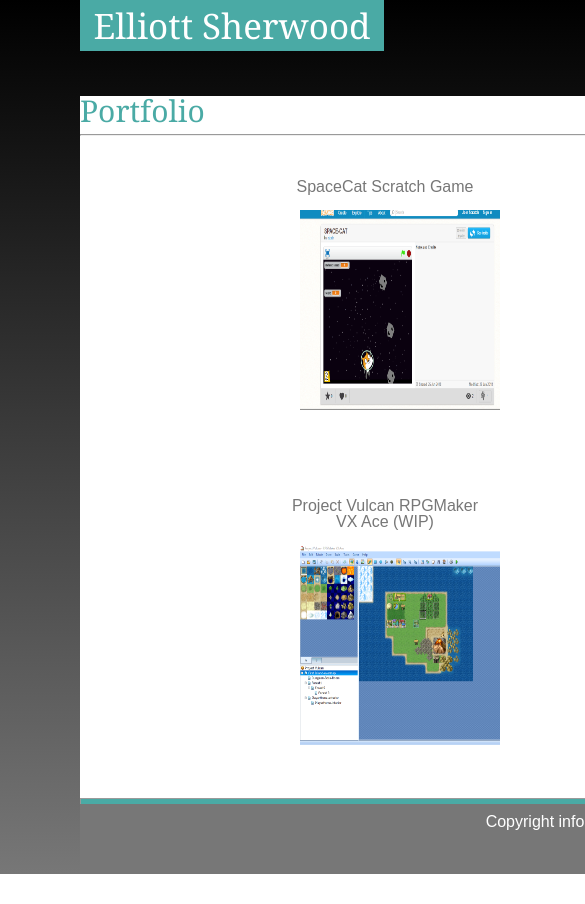
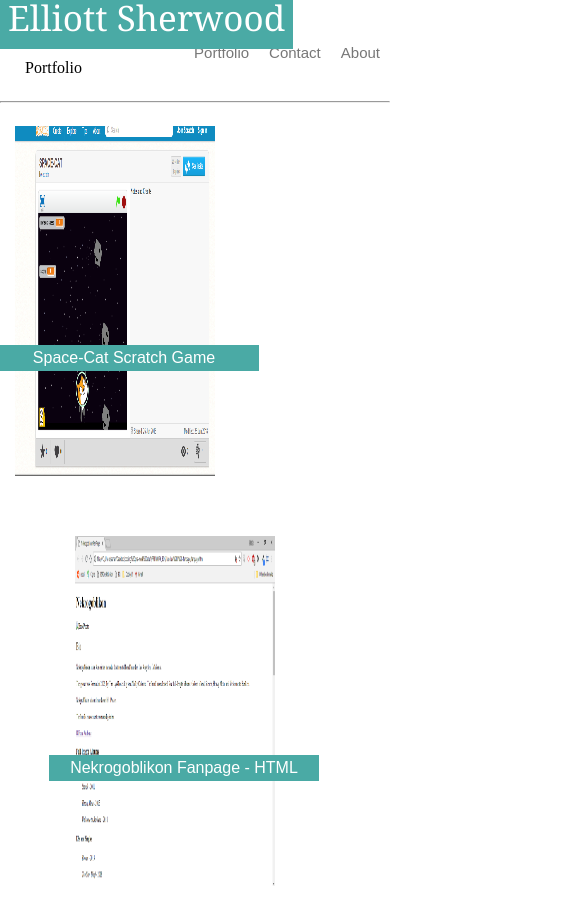
Before and after one commit to E-Sherwood/Portfolio-Responsive, a plain HTML site: page portfolio.html in a window 390 px wide. Shown: the top 904 px of the page, 585 px wide, since content can reach past the window. Before the commit the page ends 874 px from the top, so only its background shows below. Drawn offline with Linux system fonts and the light colour scheme.

Commit message:
media query responsiveness added

```diff
--- /dev/null
+++ b/assets/css/responsive-style.css
@@ -0,0 +1,151 @@
+@media only screen and (min-width: 769px) {
+    .paragraph{
+        float:right;
+    }
+    img {
+        width:300px;
+        height:450px;
+        float:left;
+    }
+}
+@media only screen and (max-width: 768px) {
+
+    .paragraph {
+        clear: both;
+    }
+    img {
+        width:250px;
+        height:400px;
+        float:left;
+    }
+    .container {
+        position: relative;
+        text-align:center;
+        color:white;
+        font-family: 'Arial', 'Helvetica Neue', Helvetica, sans-serif;
+        margin-bottom: 30px;
+        margin-left: auto;
+        margin-right: auto;
+        padding: 15px;
+        clear: both;
+        width:260px;
+    }
+    .centered {
+        position: absolute;
+        top: 65%;
+        left: 30%;
+        transform: translate(-50%, -50%);
+        background-color: #4aaaa5;
+        padding: 5px;
+        width:260px;
+        clear: both;
+        margin-left: 55px;
+        margin-right:auto;
+    }
+}
+@media only screen and (max-width: 640px) {
+
+    .paragraph {
+        clear:both;
+        width:100%;
+    }
+    img {
+        width:200px;
+        height:350px;
+        clear:both;
+    }
+    col- {
+        width:100%;
+    }
+    .container {
+        position: relative;
+        text-align:center;
+        color:white;
+        font-family: 'Arial', 'Helvetica Neue', Helvetica, sans-serif;
+        margin-bottom: 30px;
+        margin-left: auto;
+        margin-right: auto;
+        padding: 15px;
+        clear: both;
+        width:200px;
+    }
+    .centered {
+        position: absolute;
+        top: 65%;
+        left: 30%;
+        transform: translate(-50%, -50%);
+        background-color: #4aaaa5;
+        padding: 5px;
+        width:200px;
+        clear: both;
+        margin-left: 55px;
+        margin-right:auto;
+    }
+    .header {
+
+        background-color: #4aaaa5;
+         color:#ffffff;
+         font-size: 20px;
+         width: 100%;
+         padding: 8px;
+         font-family: 'Georgia', Times, Times New Roman, serif;
+         text-align: center;
+         position: relative;
+    }
+}
+footer {
+    clear:both;
+    padding: 30px;
+    text-align: center;
+    background-color: #666;
+    color: white;
+    margin-top: -1px;
+}
+.buttons {
+    float: right;
+    padding: 10px;
+    font-size: 15px;
+    font-family: 'Arial', 'Helvetica Neue', Helvetica, sans-serif;
+    color: #777777;
+    text-decoration: none;
+}
+.header {
+
+    background-color: #4aaaa5;
+     color:#ffffff;
+     font-size: 35px;
+     width: 30%;
+     padding: 8px;
+     font-family: 'Georgia', Times, Times New Roman, serif;
+     text-align: center;
+     position: relative;
+}
+h2 {
+    margin: 15px;
+    padding:10px;
+}
+.container {
+    position: relative;
+    text-align:center;
+    color:white;
+    font-family: 'Arial', 'Helvetica Neue', Helvetica, sans-serif;
+    margin-bottom: 30px;
+    padding: 15px;
+}
+.centered {
+    position: absolute;
+    top: 65%;
+    left: 30%;
+    transform: translate(-50%, -50%);
+    background-color: #4aaaa5;
+    padding: 5px;
+    width:260px;
+    margin-left: 55px;
+}
+#space {
+    background-color: #4aaaa5;
+    height: 5px;
+    margin: 0 auto;
+    width: inherit;
+    clear: both;
+}
--- a/assets/css/style.css
+++ b/assets/css/style.css
@@ -1,127 +1,15 @@
-
-header {
-    background-color: #4aaaa5;
-     color:#ffffff;
-     font-size: 35px;
-     width: 30%;
-     padding: 8px;
-     font-family: 'Georgia', Times, Times New Roman, serif;
-     text-align: center;
-     position: relative;
-     margin-left: 50px;
-
-}
-.buttons {
-    float: right;
-    padding: 5px;
-    font-size: 15px;
-    font-family: 'Arial', 'Helvetica Neue', Helvetica, sans-serif;
-    color: #777777;
-    text-decoration: none;
-    margin-bottom: 50px;
-    margin-top: -65px;
-
-}
-h2 {
-    clear: both;
-    font-size: 30px;
-    color: #4aaaa5;
-    text-align: left;
-    font-family: 'Georgia', Times, Times New Roman, serif;
-}
-#self {
-    height: 275px;
-    width: 175px;
-    padding: 10px;
-    float: left;
-    overflow: auto;
-}
-div {
-    text-align: center;
-    background-color: #fff;
-    margin-left: 50px;
-    overflow: hidden;
-}
-aside {
-    text-align: center;
-    background-color: #fff;
-    margin-left: initial;
-    overflow: hidden;
-    width: 910px;
-}
-html {
-    width: 960px;
-    margin-left: 30px;
-    margin-right: 30px;
-    margin-top: none;
-}
-p {
-    color: #777777;
-    font-family: 'Arial', 'Helvetica Neue', Helvetica, sans-serif;
-}
-hr {
-    width: 960px;
-}
-#image {
-    height: 200px;
-    width: 200px;
-    padding: 15px;
-}
-footer {
-    clear: both;
-    text-align: center;
-    background-color: #777;
-    color: white;
-    font-family: 'Arial', 'Helvetica Neue', Helvetica, sans-serif;
-    margin-top: -1px;
-    height: 50px;
-    padding: 10px;
-}
-#space {
-    background-color: #4aaaa5;
-    height: 5px;
-    margin: 0 auto;
-    width: inherit;
-    clear: both;
-}
-button {
-    margin-left: 100px;
-}
-section {
-    margin-left: 50px;
-}
-body {
-    background: linear-gradient(#000, #777);
-}
-article {
-    width: 200px;
-    margin: 30px;
-    padding: 5px;
-}
-#lefty {
-    float: left;
-    clear: left;
-    margin-left: 200px;
-}
-.borderCollie {
-    border: solid;
-    border-width: 3px;
-    border-color: #777;
-    border-bottom: none;
-    border-top: none;
-    border-left: none;
-}
 @media only screen and (max-width: 980px) {
-    [class*="col-lg"] {
-        width:100%;
+    body{
+        color:yellow;
     }
 }
 @media only screen and (max-width: 768px) {
-    [class*="col-md"] {
-        width:50%;
-
+    body{
+        color:blue;
+    }
 }
 @media only screen and (max-width: 640px) {
-    [class*="col-s"] {
-        width:30%;
+    body {
+        color:red;
+    }
 }
--- a/portfolio.html
+++ b/portfolio.html
@@ -5,34 +5,54 @@
     <meta name="viewport" content="width=device-width, initial-scale=1.0">
     <meta http-equiv="X-UA-Compatible" content="ie=edge">
     <link href=assets\css\reset.css rel="stylesheet">
-    <link href=assets\css\style.css rel="stylesheet">
+    <link href=assets\css\responsive-style.css rel="stylesheet">
     <title>My Portfolio</title>
 </head>
 <body>
 
-    <header style="margin-bottom:45px">Elliott Sherwood</header>
+    <row class="header">Elliott Sherwood</row>
+    <row>
+            <br>
+            <col-4>
+                <a class="buttons" href=index.html>About</a>
+            </col-4>
+            <col-4>
+                <a class="buttons" href=contact.html>Contact</a>
+            </col-4>
+            <col-4>
+                <a class="buttons" href=portfolio.html>Portfolio</a>
+            </col-4>
+        </row>
 <div>
 <h2>Portfolio</h2>
     <hr>
-    <!--not exact, but better-->
-    <article id="lefty"><p>SpaceCat Scratch Game</p>
-        <img id=image src=assets\images\SpaceCat-Scratch.PNG height="50px" width="50px">
-    </article>
-    <article style=float:right;position:relative;margin:auto;margin-right:100px;><p>Nekrogoblikon Fanpage HTML</p>
-        <img style=float:right id=image src=assets\images\NekrogoblikonFanpage.PNG height="50px" width="50px">
-    </article>
-    <article id="lefty"><p>Project Vulcan RPGMaker VX Ace (WIP)</p>
-        <img id=image src=assets\images\ProjectVulcan.PNG height="50px" width="50px">
-    </article>
-    <article style=float:right;margin-right:100px;><p>Placeholder Project Example</p>
-        <img style=float:right id=image src=assets\images\shrug.jpg>
-    </article>
+    <div class=container style="float:left; margin-left:inherit">
+            <img src=assets\images\SpaceCat-Scratch.PNG height="230px" width="230px">
+            <div class=centered>Space-Cat Scratch Game</div>
+        </div>
+        <div class=container style="float:right; margin-right:100px">
+            <img src=assets\images\NekrogoblikonFanpage.PNG height="230px" width="230px">
+            <div class=centered>Nekrogoblikon Fanpage - HTML</div>
+        </div>
+        <br>
+        <br>
+    <div style="clear:both;">
+        <div class=container style="float:left; margin-left: auto">
+            <img src=assets\images\ProjectVulcan.PNG height="230px" width="230px">
+            <div class=centered>Project Vulcan - RPGMakerVXAce</div>
+        </div>
+        <div class=container style="float:right; margin-right:100px">
+            <img src=assets\images\shrug.jpg height="230px" width="230px">
+            <div class=centered>Placeholder Project Example</div>
+        </div>
     <!--figured out the overflow:hidden attribute to hide scroll bar (woot)-->
+</div>
     <hr id=space>
-    <footer>
-        Copyright info
-    </footer>
+<footer>
+    Copyright info
+</footer>
 
 </div>
 </body>
+
 </html>
```
Also changed, not shown: contact.html (+38 -16 lines), index.html (+20 -12 lines).
